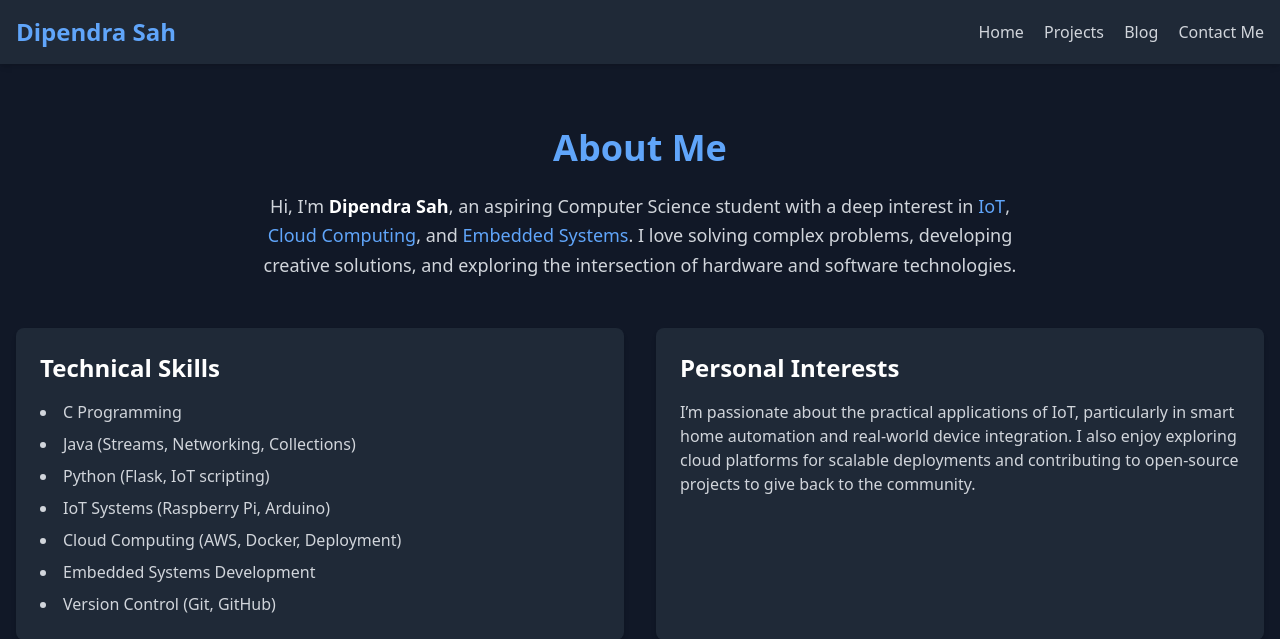
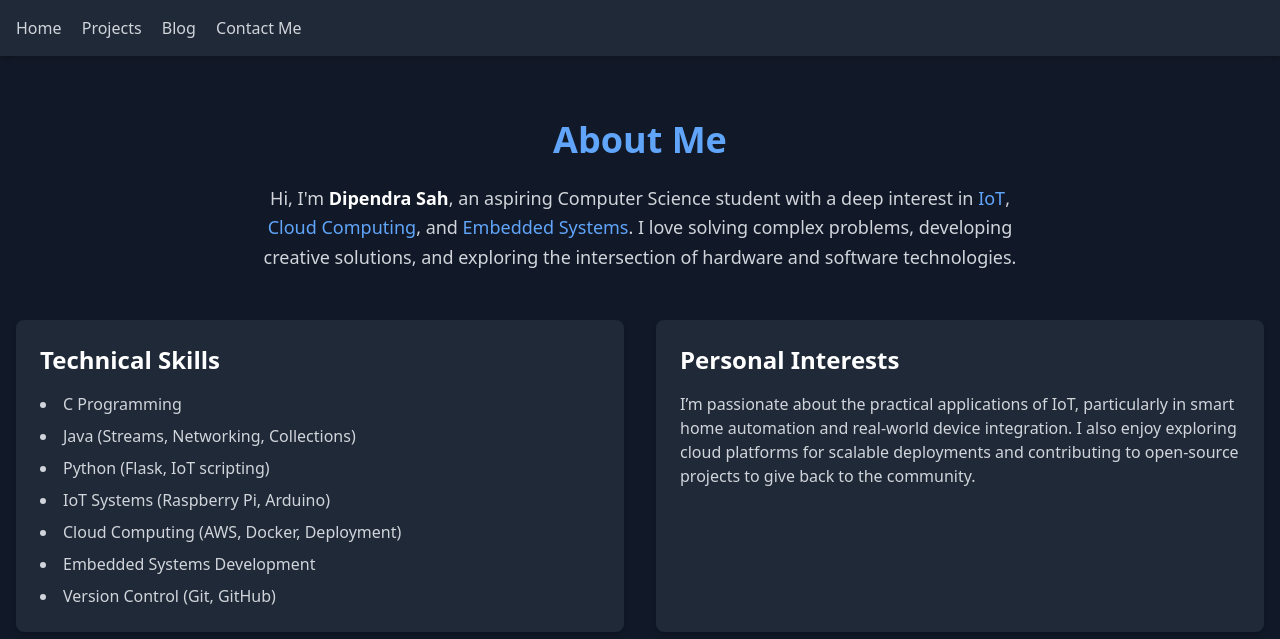
Before and after one commit to dipsah9/Portfolio, a Flask app: page /about in a window 1280 px wide. Shown: the top 639 px of the page. Run offline with Flask 3, Linux system fonts and the light colour scheme; some libraries are stand-ins or nearby versions.

Commit message:
changes in about.html

```diff
--- a/templates/about.html
+++ b/templates/about.html
@@ -10,7 +10,6 @@
   <!-- Header -->
   <header class="bg-gray-800 p-4 shadow-md">
     <div class="container mx-auto flex justify-between items-center">
-      <h1 class="text-2xl font-bold text-blue-400">Dipendra Sah</h1>
       <nav class="space-x-4">
         <a href="{{ url_for('home') }}" class="text-gray-300 hover:text-blue-400">Home</a>
         <a href="{{ url_for('projects') }}" class="text-gray-300 hover:text-blue-400">Projects</a>
```
